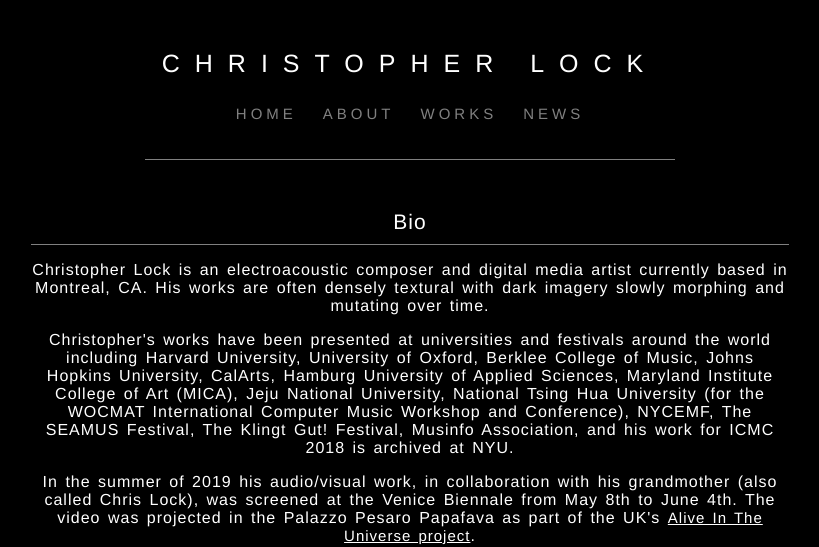
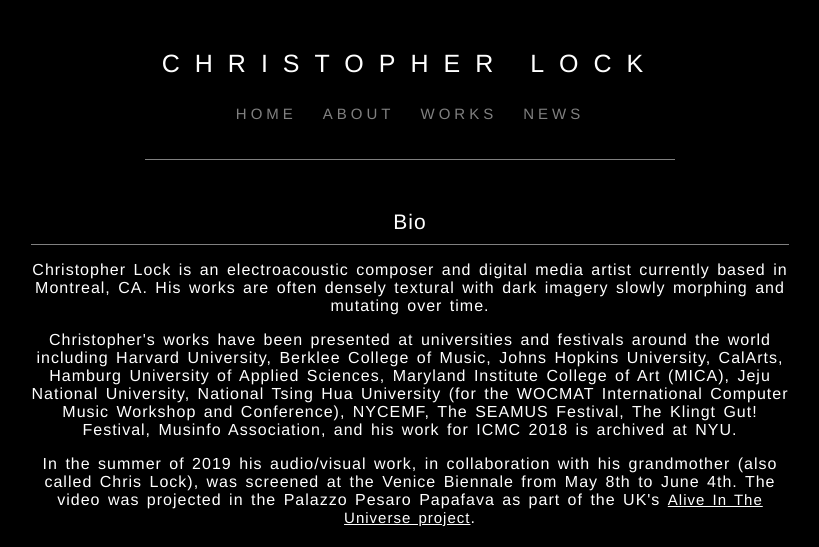
Before and after one commit to Chris-Lock-Music/Chris-Lock-Music.github.io, a plain HTML site: page About.html in a window 1280 px wide. Shown: the top 547 px of the page, without its empty margins (230-1049 px from the left). Drawn offline with nearby package versions, Linux system fonts and the light colour scheme.

Commit message:
Update About.html
Took out Uni of Oxford

```diff
--- a/About.html
+++ b/About.html
@@ -45,8 +45,7 @@
         <p class="about">Christopher Lock is an electroacoustic composer and digital media artist currently based in Montreal, CA.
         His works are often densely textural with dark imagery slowly morphing and mutating over time.</p>
 
-        <p class="about">Christopher's works have been presented at universities and festivals around the world including Harvard University,
-        University of Oxford, Berklee College of Music, Johns Hopkins University, CalArts, Hamburg University of Applied Sciences,
+        <p class="about">Christopher's works have been presented at universities and festivals around the world including Harvard University, Berklee College of Music, Johns Hopkins University, CalArts, Hamburg University of Applied Sciences,
         Maryland Institute College of Art (MICA), Jeju National University, National Tsing Hua University (for the WOCMAT International
         Computer Music Workshop and Conference), NYCEMF, The SEAMUS Festival, The Klingt Gut! Festival, Musinfo Association, and his work
         for ICMC 2018 is archived at NYU.</p>
```
